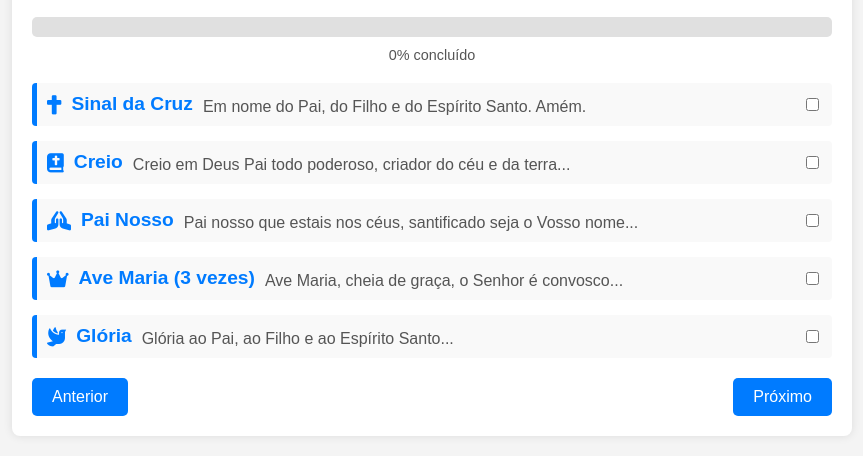
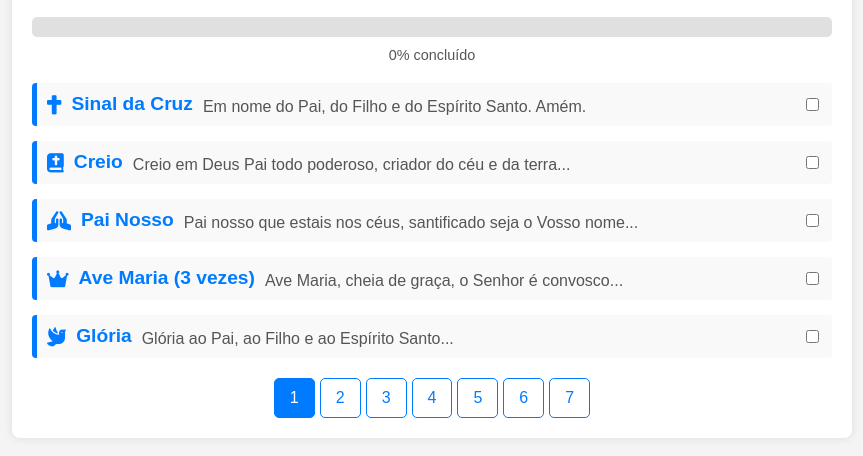
Before and after one commit to danielson-alencar/misteriosdotercomariano, a plain HTML site: page index.html in a window 1280 px wide. Shown: the part 174-630 px from the top of the page, without its empty margins (208-1071 px from the left). Drawn offline with Linux system fonts and the light colour scheme.

Commit message:
Update index.html

```diff
--- a/index.html
+++ b/index.html
@@ -76,24 +76,32 @@
             color: #555;
         }
 
-        .navegacao {
+        .paginacao {
             display: flex;
-            justify-content: space-between;
+            justify-content: center;
+            gap: 5px;
             margin-top: 20px;
         }
 
-        .navegacao button {
-            padding: 10px 20px;
+        .paginacao button {
+            padding: 10px 15px;
             font-size: 1em;
-            color: #fff;
-            background-color: #007bff;
-            border: none;
+            color: #007bff;
+            background-color: #fff;
+            border: 1px solid #007bff;
             border-radius: 5px;
             cursor: pointer;
+            transition: background-color 0.3s, color 0.3s;
         }
 
-        .navegacao button:hover {
-            background-color: #0056b3;
+        .paginacao button:hover {
+            background-color: #007bff;
+            color: #fff;
+        }
+
+        .paginacao button.ativo {
+            background-color: #007bff;
+            color: #fff;
         }
 
         .pagina {
@@ -141,10 +149,7 @@
         <div class="progresso-texto" id="progresso-texto">0% concluído</div>
         <div id="oracoes"></div>
         <div id="misterios"></div>
-        <div class="navegacao">
-            <button id="anterior">Anterior</button>
-            <button id="proximo">Próximo</button>
-        </div>
+        <div class="paginacao" id="paginacao"></div>
     </div>
 
     <script>
@@ -152,10 +157,9 @@
             const dataAtualElement = document.getElementById('data-atual');
             const oracoesElement = document.getElementById('oracoes');
             const misteriosElement = document.getElementById('misterios');
-            const anteriorButton = document.getElementById('anterior');
-            const proximoButton = document.getElementById('proximo');
             const progressoBar = document.getElementById('progresso-bar');
             const progressoTexto = document.getElementById('progresso-texto');
+            const paginacaoElement = document.getElementById('paginacao');
 
             // Obtém e formata a data atual
             const data = new Date();
@@ -190,7 +194,7 @@
             if (misteriosDoDia) {
                 let paginaAtual = 0;
                 const paginas = [];
-                const totalItens = oracoesIniciais.length + misteriosDoDia.length * 13 + 2; // 13 itens por mistério (1 mistério + 1 Pai Nosso + 10 Ave Marias + 1 Glória) + 2 orações finais
+                const totalItens = oracoesIniciais.length + misteriosDoDia.length * 14 + 2; // 14 itens por mistério (1 mistério + 1 Pai Nosso + 10 Ave Marias + 1 Glória + 1 Oração do Ó meu Jesus) + 2 orações finais
                 let itensConcluidos = 0;
 
                 // Função para atualizar o progresso
@@ -263,6 +267,14 @@
                             <p>Glória ao Pai, ao Filho e ao Espírito Santo...</p>
                             <input type="checkbox" class="checkbox">
                         </div>
+                        <div class="secao">
+                            <h2>
+                                <i class="fas fa-pray"></i>
+                                Ó meu Jesus
+                            </h2>
+                            <p>Ó meu Jesus, perdoai-nos, livrai-nos do fogo do inferno, levai as almas todas para o céu e socorrei principalmente as que mais precisarem.</p>
+                            <input type="checkbox" class="checkbox">
+                        </div>
                     `;
                     div.querySelectorAll('.checkbox').forEach(checkbox => {
                         checkbox.addEventListener('change', function() {
@@ -306,27 +318,25 @@
                 misteriosElement.appendChild(ultimaPagina);
                 paginas.push(ultimaPagina);
 
+                // Cria a paginação
+                paginas.forEach((_, index) => {
+                    const botao = document.createElement('button');
+                    botao.textContent = index + 1;
+                    botao.addEventListener('click', () => {
+                        mostrarPagina(index);
+                    });
+                    paginacaoElement.appendChild(botao);
+                });
+
                 function mostrarPagina(index) {
                     paginas.forEach((pagina, i) => {
                         pagina.classList.toggle('ativa', i === index);
                     });
-                    anteriorButton.disabled = index === 0;
-                    proximoButton.disabled = index === paginas.length - 1;
+                    // Atualiza o botão ativo na paginação
+                    paginacaoElement.querySelectorAll('button').forEach((botao, i) => {
+                        botao.classList.toggle('ativo', i === index);
+                    });
                 }
-
-                anteriorButton.addEventListener('click', () => {
-                    if (paginaAtual > 0) {
-                        paginaAtual--;
-                        mostrarPagina(paginaAtual);
-                    }
-                });
-
-                proximoButton.addEventListener('click', () => {
-                    if (paginaAtual < paginas.length - 1) {
-                        paginaAtual++;
-                        mostrarPagina(paginaAtual);
-                    }
-                });
 
                 mostrarPagina(0);
             } else {
```
